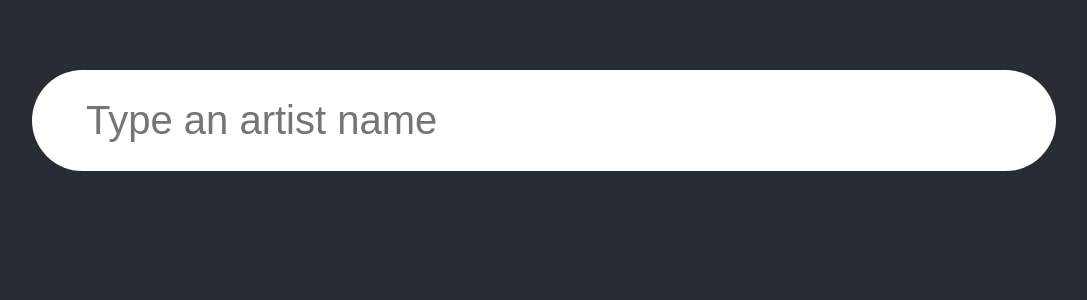
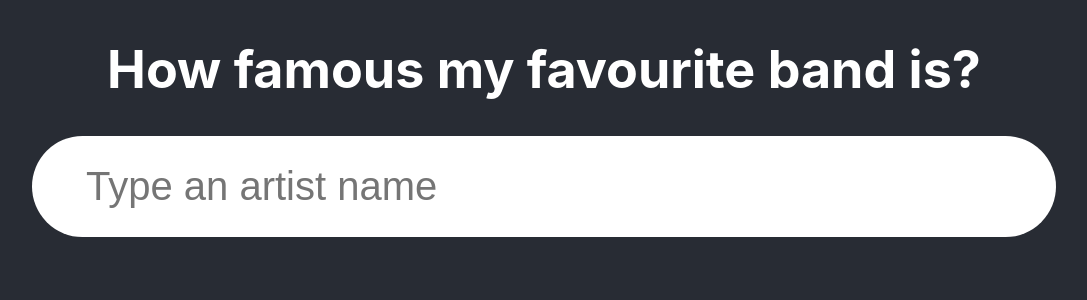
Before and after one commit to Jefferson227/how-famous, a React (Create React App) app: page / in a window 1280 px wide. Shown: the top 300 px of the page, without its empty margins (96-1183 px from the left). Built offline with nearby package versions, Linux system fonts and the light colour scheme.

Commit message:
Add title over the search bar

```diff
--- a/src/components/Search/Search.js
+++ b/src/components/Search/Search.js
@@ -69,6 +69,7 @@ class Search extends React.Component {
     return (
       <div className="Search">
         <header className="Search-header">
+          <h1>How famous my favourite band is?</h1>
           <input
             className="Input-search"
             placeholder="Type an artist name"
```
